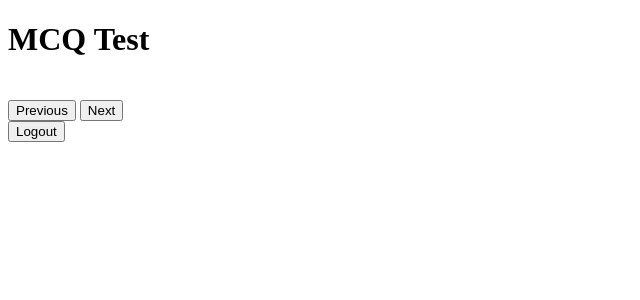
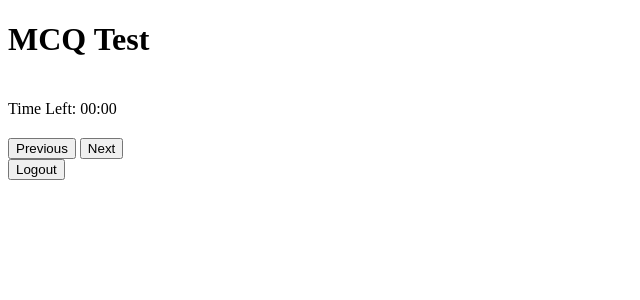
Before and after one commit to oluwatobi-roie/oryoCBT, a Flask app: template templates/dashboard.html in a window 1280 px wide. Shown: the top 300 px of the page, without its empty margins (0-640 px from the left). Run offline with Flask 3, Linux system fonts and the light colour scheme; the template is opened without the code that fills it, so the values that code supplies are empty.

Commit message:
include timer on dashboard.html page

```diff
--- a/templates/dashboard.html
+++ b/templates/dashboard.html
@@ -13,6 +13,7 @@
         <h1>MCQ Test</h1>
         <div id="result-message"></div>
         <div id="progress-bar" class="question-nav"></div>
+        <div id="timer" class="timer">Time Left: <span id="time-left">00:00</span></div>
         <div id="question-container" class="question-container"></div>
         <div class="navigation-buttons">
             <form action="/submit" method="POST" id="test-form">
```
